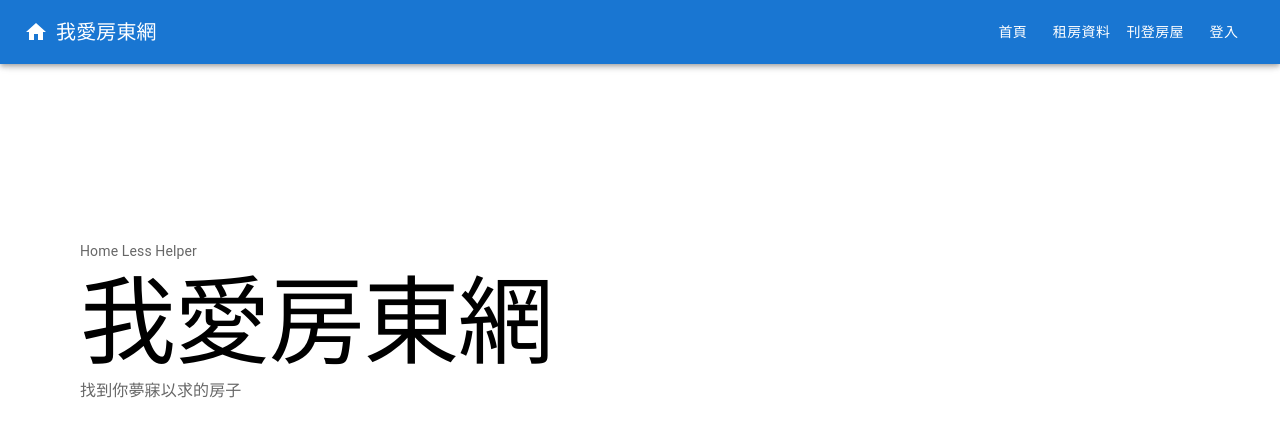
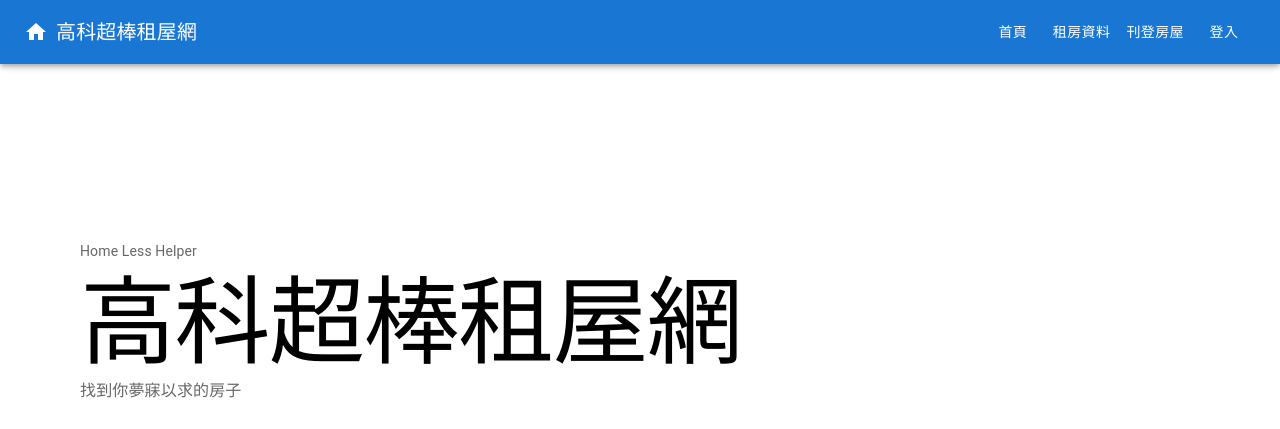
Before and after one commit to poyang31/atari_show, a React (Create React App) app: page / in a window 1280 px wide. Shown: the top 429 px of the page. Built offline with nearby package versions, Linux system fonts and the light colour scheme.

Commit message:
update title

```diff
--- a/src/component/IndexPage/IndexPage.js
+++ b/src/component/IndexPage/IndexPage.js
@@ -75,7 +75,7 @@ function IndexPage(props) {
                             Home Less Helper
                         </Typography>
                         <Typography variant="h1">
-                            我愛房東網
+                            高科超棒租屋網
                         </Typography>
                         <Typography sx={{ mb: 1.5 }} color="text.secondary">
                             找到你夢寐以求的房子
--- a/src/component/Navbar/Navbar.js
+++ b/src/component/Navbar/Navbar.js
@@ -26,7 +26,7 @@ export default function NavBar() {
                             {/* <Link><HomeIcon/></Link> */}
                             <HomeIcon sx={{mr: 1}} />
                             <Typography variant="h6" component="span">
-                                我愛房東網
+                                高科超棒租屋網
                             </Typography>
                         </IconButton>
                     </Box>
```
